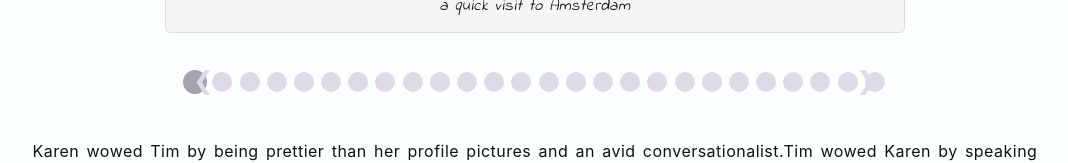
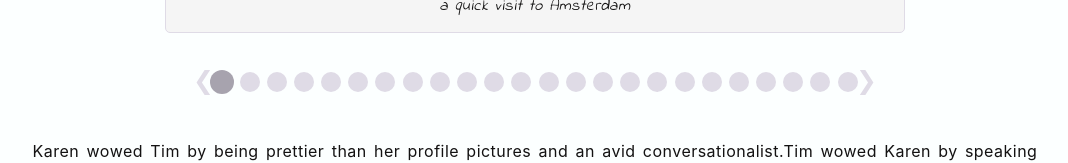
Before and after one commit to TimmDay/wedding-site, a Next.js app: page /about in a window 1280 px wide. Shown: the part 1022-1185 px from the top of the page, without its empty margins (105-1173 px from the left). Built offline with nearby package versions, Linux system fonts and the light colour scheme.

Commit message:
rearrange photos

```diff
--- a/data/carouselData.ts
+++ b/data/carouselData.ts
@@ -6,11 +6,6 @@ export type CarouselDataType = {
 }
 
 export const carouselData = [
-    // {
-    //     src: "/images/2015__boston.jpeg",
-    //     alt: "2015 Massachusetts",
-    //     caption: "Karen's Rhianna haircut - Massachusetts 2015"
-    // },
     {
         src: "/images/WhatsApp Image 2022-05-02 at 6.30.35 PM (4).jpeg",
         alt: "a quick visit to Amsterdam",
@@ -20,6 +15,11 @@ export const carouselData = [
         src: "/images/201510xx_kt-bostonceltics.jpeg",
         alt: "T&K at a Celtics game 2015",
         caption: "At a Boston Celtics game 2015 with Karen's 'rhianna' haircut"
+    },
+    {
+        src: "/images/20190816_kt-andymichaltubingenjpeg.jpeg",
+        alt: "With Andy and Michal in Tübes on the day of our engagement - 16 August 2019",
+        caption: "With Andy and Michal in Tübes on the day of our engagement - 16 August 2019"
     },
     {
         src: "/images/20170406_kt-reutlingenfriendsseder.jpeg",
@@ -32,19 +32,19 @@ export const carouselData = [
         caption: "Tim kisses Karen at Tübingen Schokofest 2018. The best festival in the world where Europes best chocolatiers converged on our doorstep",
     },
     {
+        src: "/images/20180525_kt-mohercliffs.jpeg",
+        alt: "Cliffs of Moher, Ireland for Karen's 30th",
+        caption: "Cliffs of Moher, Ireland for Karen's 30th"
+    },
+    {
+        src: "/images/WhatsApp Image 2022-05-02 at 6.30.34 PM (1).jpeg",
+        alt: "With Simo and Anahita on the Great Barrier Reef",
+        caption: "With Simo and Anahita on the Great Barrier Reef"
+    },
+    {
         src: "/images/20171030_germanculture.jpeg",
         alt: "2017 Bosch 'keep the kitchen clean' sign",
         caption: "Germany has spot-the-difference level high standards of cleanliness (unlike Australian workplaces)"
-    },
-    {
-        src: "/images/20170421_nadjaralf-unicorns.jpeg",
-        alt: "With Nadja and Ralf at a Unicorns German-American football match for Karens bday 2017",
-        caption: "With Nadja and Ralf at a Unicorns German-American football match for Karens bday 2017"
-    },
-    {
-        src: "/images/20170821_kt-firsttimemelbournevisit.jpeg",
-        alt: "Karen's first time in Melbourne 2017",
-        caption: "Karen's first time in Melbourne 2017"
     },
     {
         src: "/images/20171227_florence_da_gherardo.jpeg",
@@ -57,9 +57,24 @@ export const carouselData = [
         caption: "A warrior woman"
     },
     {
+        src: "/images/20170421_nadjaralf-unicorns.jpeg",
+        alt: "With Nadja and Ralf at a Unicorns German-American football match for Karens bday 2017",
+        caption: "With Nadja and Ralf at a Unicorns German-American football match for Karens bday 2017"
+    },
+    {
         src: "/images/20180918_kt-slovakiakiss.jpg",
         alt: "Karen kisses Tim at Devin Castle near Bratislava 2018",
         caption: "Devin Castle near Bratislava 2018"
+    },
+    {
+        src: "/images/20210418_karen_fingerprints.jpeg",
+        alt: "Karen doing FBI fingerprints",
+        caption: "immigration requires endless paperwork - especially during pandemics",
+    },
+    {
+        src: "/images/20190530_cindy-stefan-us-ls.jpeg",
+        alt: "2019 with Cindy and Stefan",
+        caption: "Tübes with our awesome neighbours Cindy and Stefan 2019",
     },
     {
         src: "/images/20180919_karen_hausdermusik.jpeg",
@@ -67,37 +82,15 @@ export const carouselData = [
         caption: "Karen on piano stairs at Vienna's Haus der Musik 2018",
     },
     {
-        src: "/images/20190530_cindy-stefan-us-ls.jpeg",
-        alt: "2019 with Cindy and Stefan",
-        caption: "Tübes with our awesome neighbours Cindy and Stefan 2019",
-    },
-    {
-        src: "/images/20210418_karen_fingerprints.jpeg",
-        alt: "Karen doing FBI fingerprints",
-        caption: "immigration requires endless paperwork - especially during pandemics",
-    },
-    // {
-    //     src: "/images/2017__strasbourg-p.jpeg",
-    //     alt: "in Strasbourg France",
-    //     caption: "2017 in Strasbourg France",
-    //     isPortrait: true
-    // },
-
-    {
-        src: "/images/20180525_kt-mohercliffs.jpeg",
-        alt: "Cliffs of Moher, Ireland for Karen's 30th",
-        caption: "Cliffs of Moher, Ireland for Karen's 30th"
-    },
-    {
         src: "/images/20190623_kt-rekaatachalm.jpeg",
         alt: "",
         caption: "Hiking with Réka at Achalm"
     },
-    {
-        src: "/images/20190816_kt-andymichaltubingenjpeg.jpeg",
-        alt: "With Andy and Michal in Tübes on the day of our engagement - 16 August 2019",
-        caption: "With Andy and Michal in Tübes on the day of our engagement - 16 August 2019"
-    },
+    // {
+    //     src: "/images/20170821_kt-firsttimemelbournevisit.jpeg",
+    //     alt: "Karen's first time in Melbourne 2017",
+    //     caption: "Karen's first time in Melbourne 2017"
+    // },
     {
         src: "/images/20190903_kt-bostonboat.jpeg",
         alt: "On Greg's historic Liberty Clipper in Boston",
@@ -114,19 +107,19 @@ export const carouselData = [
         caption: "Tim doing Mitzvahs with the la-had-lic-ner"
     },
     {
-        src: "/images/WhatsApp Image 2022-05-02 at 6.36.46 PM.jpeg",
-        alt: "Bearded hairy man eats veg and drinks vodka on Chapel St 2022",
-        caption: "Bearded hairy man eats veg and drinks vodka on Chapel St 2022"
+        src: "/images/WhatsApp Image 2022-05-02 at 6.33.29 PM.jpeg",
+        alt: "Camping in NSW - Karen is ready for Australia's poisonous insects",
+        caption: "Camping in NSW - Karen is ready for Australia's poisonous insects"
     },
+    // {
+    //     src: "/images/WhatsApp Image 2022-05-02 at 6.36.46 PM.jpeg",
+    //     alt: "Bearded hairy man eats veg and drinks vodka on Chapel St 2022",
+    //     caption: "Bearded hairy man eats veg and drinks vodka on Chapel St 2022"
+    // },
     {
         src: "/images/WhatsApp Image 2022-05-02 at 6.34.38 PM.jpeg",
         alt: "Getting in our 1 hour of alotted exercise time at our personal beach near our personal lake and golf course (our 5km radius was excellent)",
-        caption: "Getting in our 1 hour of alotted exercise time at our personal beach near our personal lake and golf course (our 5km radius was excellent)"
-    },
-    {
-        src: "/images/WhatsApp Image 2022-05-02 at 6.33.29 PM.jpeg",
-        alt: "Camping in NSW - Karen is ready for Australia's poisonous insects",
-        caption: "Camping in NSW - Karen is ready for Australia's poisonous insects"
+        caption: "Getting in our 1 hour of alotted exercise time at our personal beach near our personal lake and personal golf course - our 5km covid radius was excellent"
     },
     {
         src: "/images/WhatsApp Image 2022-05-02 at 6.30.34 PM (5).jpeg",
@@ -134,19 +127,13 @@ export const carouselData = [
         caption: "Every time Tim had USA visa issues, we would need to pop over to Montreal to reset the paperwork"
     },
     {
-        src: "/images/WhatsApp Image 2022-05-02 at 6.30.34 PM (1).jpeg",
-        alt: "With Simo and Anahita on the Great Barrier Reef",
-        caption: "With Simo and Anahita on the Great Barrier Reef"
+        src: "/images/IMG-20190509-WA0010.jpeg",
+        alt: "Our parents meeting for the first time in Germany - 2019",
+        caption: "Our parents meeting for the first time in Germany - 2019"
     },
     {
         src: "/images/October_15__2016_at_1207PM_-.jpeg",
         alt: "On the walls of Hohenzollern, our fav King Ludwig castle",
         caption: "On the walls of Hohenzollern, our fav King Ludwig castle"
     },
-    {
-        src: "/images/IMG-20190509-WA0010.jpeg",
-        alt: "Our parents meeting for the first time in Germany - 2019",
-        caption: "Our parents meeting for the first time in Germany - 2019"
-    },
-
-]
+];
```
Also changed, not shown: data/faqData.ts (+8 -4 lines).
